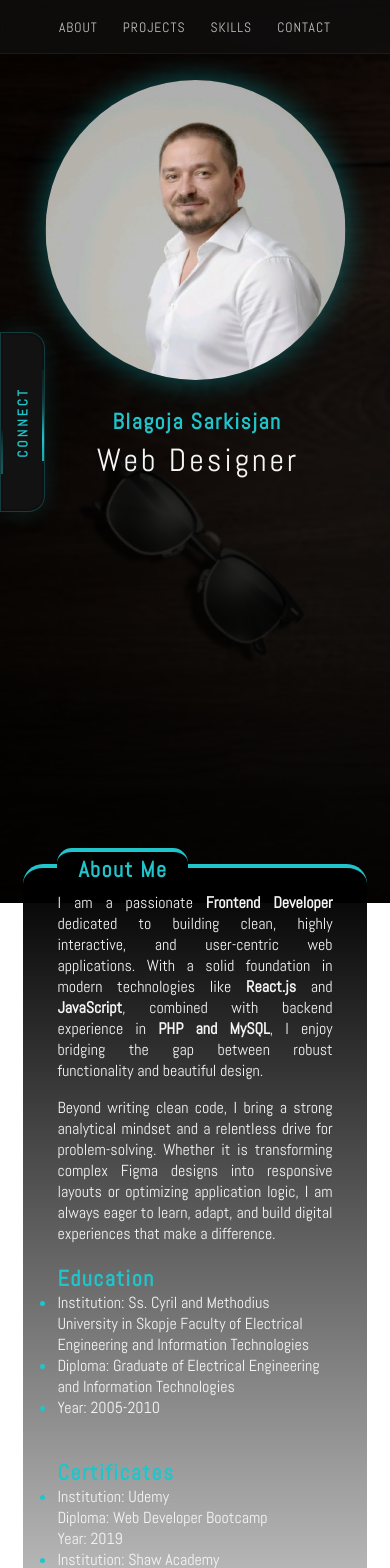
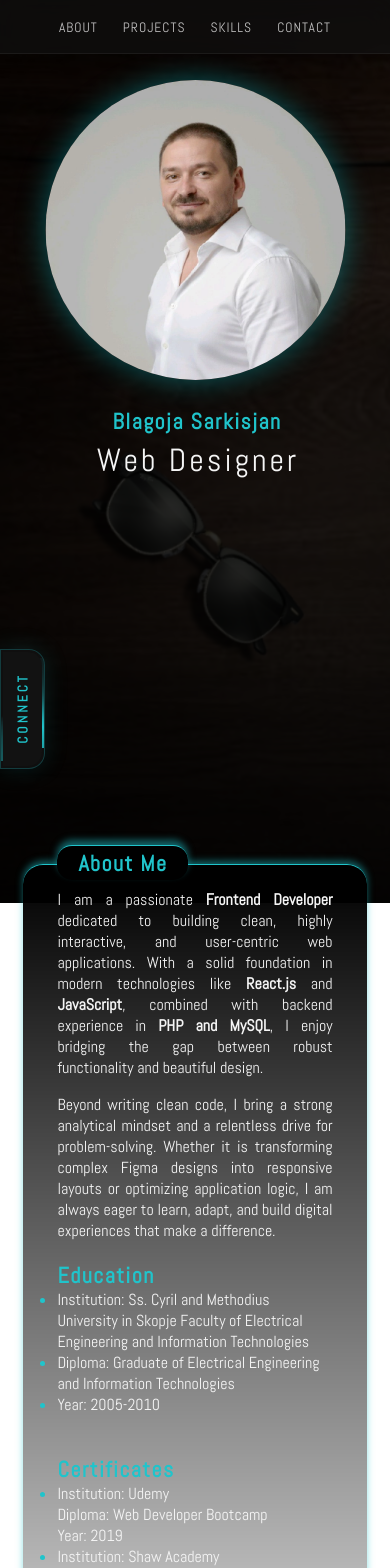
Before and after one commit to sarkisjan/Blagoja-Sarkisjan-react-portfolio, a React (Create React App) app: page / in a window 390 px wide. Shown: the top 1568 px of the page. Built offline with nearby package versions, Linux system fonts and the light colour scheme.

Commit message:
chenging from vertical connect tab to horizontal

```diff
--- a/src/App.css
+++ b/src/App.css
@@ -112,7 +112,8 @@ a {
   width: 88vw;
   padding: 40px;
   border-radius: 20px;
-  border-top: 4px solid #20c4cb;
+  border-top: 1px solid #20c4cb;
+  box-shadow: 0 -3px 7px rgba(32, 196, 203, 0.5);
   margin: 20px 0px;
   background-image: linear-gradient(#000000, #00000038);
   position: relative; /* Keeps absolute positioned titles relative to their parent box */
@@ -136,7 +137,8 @@ a {
   background-color: #000000;
   border-radius: 15px;
   padding: 3px 21px;
-  border-top: 4px solid #20c4cb;
+  border-top: 1px solid #20c4cb;
+  box-shadow: 0 -5px 7px rgba(32, 196, 203, 0.5);
   text-wrap: wrap;
 }
 
@@ -197,7 +199,7 @@ li::marker {
   color: #000 !important; /* Flips icon inner graphics text dark for contrast depth */
   transform: translateY(
     -4px
-  ); /* Suave floating vertical pop elevation shift blueprint */
+  ); /* Suave floating verticahorizontal pop elevation shift blueprint */
 }
 
 /* Individual website global action brand palette fill indicator */
@@ -360,8 +362,8 @@ li::marker {
 /* Close button */
 .close-button {
   position: absolute;
-  top: -40px;
-  right: -20px;
+  top: -10px;
+  right: -30px;
   color: white;
   font-size: 30px;
   text-align: center;
@@ -543,12 +545,12 @@ li::marker {
 
 /* ----- up animation for tittle ----------- */
 
-/* FLOATING VERTICAL NEON SIDEBAR WIDGET STYLES */
+/* FLOATING horizontal NEON SIDEBAR WIDGET STYLES */
 /* Main widget shell pinned cleanly to the middle left browser perimeter */
-.floating-neon-vertical-tab {
-  position: fixed;
+.floating-neon-horizontal-tab {
+  position: relative;
   left: 0;
-  top: 50%;
+  top: 85%;
   transform: translateY(-50%);
   z-index: 2500; /* Layered securely on top of all overlay screens layout profiles */
   background: rgba(18, 18, 18, 0.88);
@@ -563,24 +565,24 @@ li::marker {
 }
 
 /* Collapsed resting status frame layout defaults */
-.vertical-drawer-collapsed {
+.horizontal-drawer-collapsed {
   width: 45px;
-  height: 180px;
+  height: 120px;
   cursor: pointer;
   border: 1px solid rgba(32, 196, 203, 0.25);
 }
 
-/* Expanded active status running dimensions: scales up vertically gracefully */
-.vertical-drawer-expanded {
-  width: 85px;
-  height: 320px; /* Expands height boundaries downwards to host items comfortably */
+/* Expanded active status running dimensions: scales up horizontally gracefully */
+.horizontal-drawer-expanded {
+  width: 43%;
+  height: 120px; /* Expands height boundaries downwards to host items comfortably */
   cursor: pointer;
   border: 1px solid rgba(32, 196, 203, 0.6);
   box-shadow: 0 0 35px rgba(32, 196, 203, 0.4);
 }
 
 /* Conic gradient backdrop drawing the neon chasing light frame beam border lines loop */
-.floating-neon-vertical-tab::before {
+.floating-neon-horizontal-tab::before {
   content: "";
   position: absolute;
   top: -50%;
@@ -593,12 +595,12 @@ li::marker {
     #20c4cb,
     /* Your core signature cyan color brand accent */ transparent
   );
-  animation: spinVerticalGlow 4s linear infinite;
+  animation: spinhorizontalGlow 4s linear infinite;
   z-index: -1;
 }
 
 /* Internal dark structural core shell masking out the thin 2px accent outline border layout */
-.neon-border-glow-line-vertical {
+.neon-border-glow-line-horizontal {
   position: absolute;
   inset: 2px;
   background: #121212;
@@ -607,7 +609,7 @@ li::marker {
 }
 
 /* Centered title lettering block inside resting collapsed conditions panels */
-.vertical-tab-handle-text {
+.horizontal-tab-handle-text {
   z-index: 2;
   transform: rotate(-90deg);
   color: #20c4cb;
@@ -618,13 +620,13 @@ li::marker {
   white-space: nowrap;
 }
 
-/* Inner vertical layouts wrapper lining up icon buttons elements neatly from top to bottom */
-.inner-vertical-drawer-actions {
+/* Inner horizontal layouts wrapper lining up icon buttons elements neatly from top to bottom */
+.inner-horizontal-drawer-actions {
   display: flex;
-  flex-direction: column; /* Switched layout flow logic to linear vertical columns grid */
+  flex-direction: row; /* Switched layout flow logic to linear horizontal columns grid */
   justify-content: center;
   align-items: center;
-  gap: 40px; /* Uniform spacing buffer cleared vertically between buttons */
+  gap: 40px; /* Uniform spacing buffer cleared horizontally between buttons */
   width: 100%;
   height: 100%;
   position: relative;
@@ -671,23 +673,12 @@ li::marker {
 }
 
 /* --- CONIC ROTATION MOTOR SPEED KEYFRAMES --- */
-@keyframes spinVerticalGlow {
+@keyframes spinhorizontalGlow {
   0% {
     transform: rotate(0deg);
   }
   100% {
     transform: rotate(360deg);
-  }
-}
-
-/* Mobile responsive layout shift engine logic mappings for touch display panels screens */
-@media (max-width: 750px) {
-  .vertical-drawer-expanded {
-    width: 60px;
-    height: 250px;
-  }
-  .inner-vertical-drawer-actions {
-    gap: 20px;
   }
 }
 
@@ -1009,6 +1000,7 @@ li::marker {
    ========================================================================== */
 
 /* Tablet and Small Laptops Breakdown */
+
 @media (max-width: 1600px) {
   /* Text expander utility configurations for project logs */
   .project-description .more-desc {
@@ -1066,7 +1058,23 @@ li::marker {
     width: 100% !important; /* Set to 100% to maximize typing real estate on touch screens */
   }
 }
-
+@media (max-width: 1250px) {
+  /* .floating-neon-horizontal-tab {
+    top: 54%;
+  } */
+  .horizontal-drawer-expanded {
+    width: 90%;
+  }
+  /* Hero view biography alignment re-centering for smaller of tablet layout */
+  .homeBio {
+    position: absolute;
+    top: 80px;
+    left: 50%;
+    transform: translateX(-50%);
+    width: 90%;
+    height: auto;
+  }
+}
 /* Mobile Phones Breakdown */
 @media (max-width: 750px) {
   /* Dynamic compression of main section wrappers padding to fit small phone panels */
@@ -1099,16 +1107,6 @@ li::marker {
     padding: 24px 34px !important;
   }
 
-  /* Hero view biography alignment re-centering for mobile phones layout */
-  .homeBio {
-    position: absolute;
-    top: 80px;
-    left: 50%;
-    transform: translateX(-50%);
-    width: 90%;
-    height: auto;
-  }
-
   .send {
     display: flex;
     justify-content: center;
@@ -1131,6 +1129,9 @@ li::marker {
 
 /* Super Small Devices / Smart Watches Breakdown */
 @media (max-width: 480px) {
+  .floating-neon-horizontal-tab {
+    top: 84%;
+  }
   .project-img-container {
     height: 150px !important;
     width: 100% !important;
--- a/src/components/Contact.js
+++ b/src/components/Contact.js
@@ -60,25 +60,23 @@ const Contact = () => {
       className={`appear-section ${reveal ? "active" : ""}`}
       sx={{ width: "100%", py: 8 }}
     >
-      <Box
-        className="form-panel"
-        id="contact_me"
-        sx={{ maxWidth: "800px", margin: "0 auto", px: 2 }}
-      >
       <h1 className="section-title">Contact me</h1>
-
       <Typography
         variant="h6"
         sx={{
           color: "rgba(255,255,255,0.7)",
-            textAlign: "center",
+          textAlign: "start",
           mb: 5,
           fontWeight: 400,
         }}
       >
         Feel free to reach out, and I’ll get back to you as soon as I can
       </Typography>
-
+      <Box
+        className="form-panel"
+        id="contact_me"
+        sx={{ maxWidth: "800px", margin: "0 auto", px: 2 }}
+      >
         {/* Traditional submission pipeline connected securely to FormSubmit API handler */}
         <form
           id="form"
--- a/src/components/Home.js
+++ b/src/components/Home.js
@@ -8,7 +8,7 @@ import DescriptionIcon from "@mui/icons-material/Description";
 import LinkedInIcon from "@mui/icons-material/LinkedIn";
 
 const Home = () => {
-  // State to track if the vertical neon drawer panel is expanded open
+  // State to track if the horizontal neon drawer panel is expanded open
   const [isPanelOpen, setIsPanelOpen] = useState(false);
 
   // Reference hook pointing directly to the floating tab element container in the DOM
@@ -52,25 +52,25 @@ const Home = () => {
         <Tittle className="homeTittle" />
       </Box>
 
-      {/* Modern Vertical Neon Floating Tab Widget with attached useRef anchor trigger */}
+      {/* Modern horizontal Neon Floating Tab Widget with attached useRef anchor trigger */}
       <div
         ref={tabRef} // Connected the DOM node marker right into our state reference tracker
-        className={`floating-neon-vertical-tab ${isPanelOpen ? "vertical-drawer-expanded" : "vertical-drawer-collapsed"}`}
+        className={`floating-neon-horizontal-tab ${isPanelOpen ? "horizontal-drawer-expanded" : "horizontal-drawer-collapsed"}`}
         onClick={() => !isPanelOpen && setIsPanelOpen(true)} // Clicking the tab layout safely slides it open
       >
         {/* Animated neon border background layer mask */}
-        <div className="neon-border-glow-line-vertical"></div>
+        <div className="neon-border-glow-line-horizontal"></div>
 
         {/* Tab handle title text (Visible only inside collapsed resting state) */}
         {!isPanelOpen && (
-          <div className="vertical-tab-handle-text">
+          <div className="horizontal-tab-handle-text">
             <span>Connect</span>
           </div>
         )}
 
-        {/* Inner vertical actions stack housing the functional profile redirects */}
+        {/* Inner horizontal actions stack housing the functional profile redirects */}
         {isPanelOpen && (
-          <div className="inner-vertical-drawer-actions">
+          <div className="inner-horizontal-drawer-actions">
             {/* Target 1: GitHub Account Link */}
             <Tooltip title="Follow my GitHub Profile" arrow placement="right">
               <IconButton
```
Lines whose indentation alone changed are shown as unchanged.
